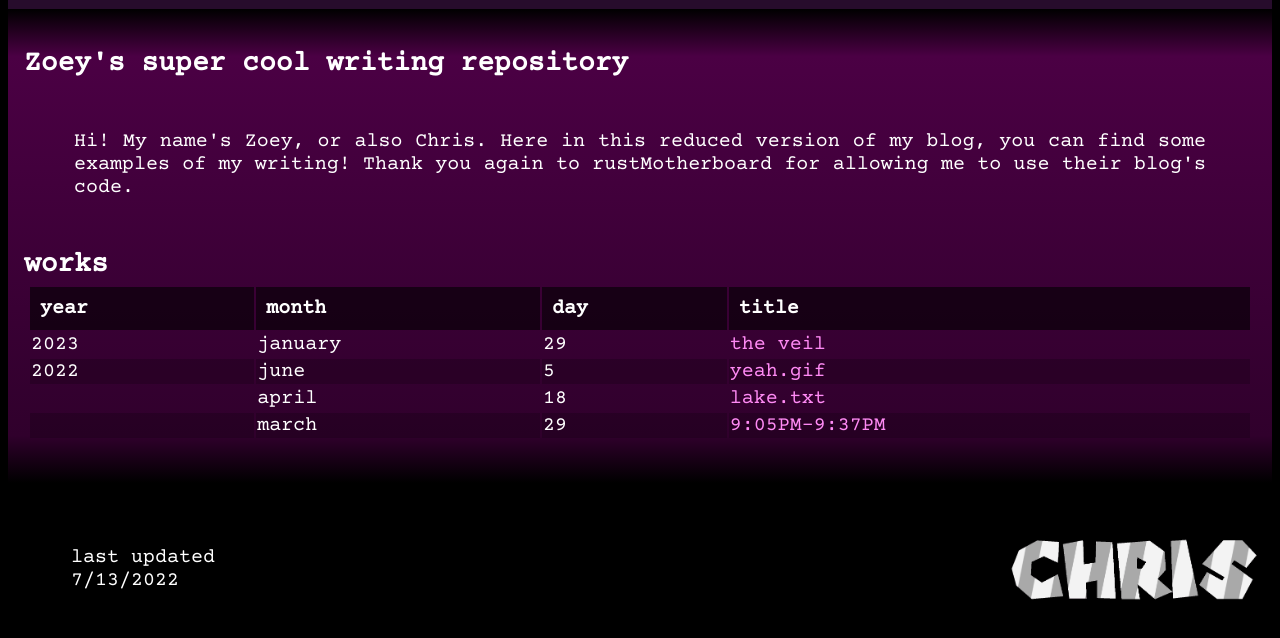
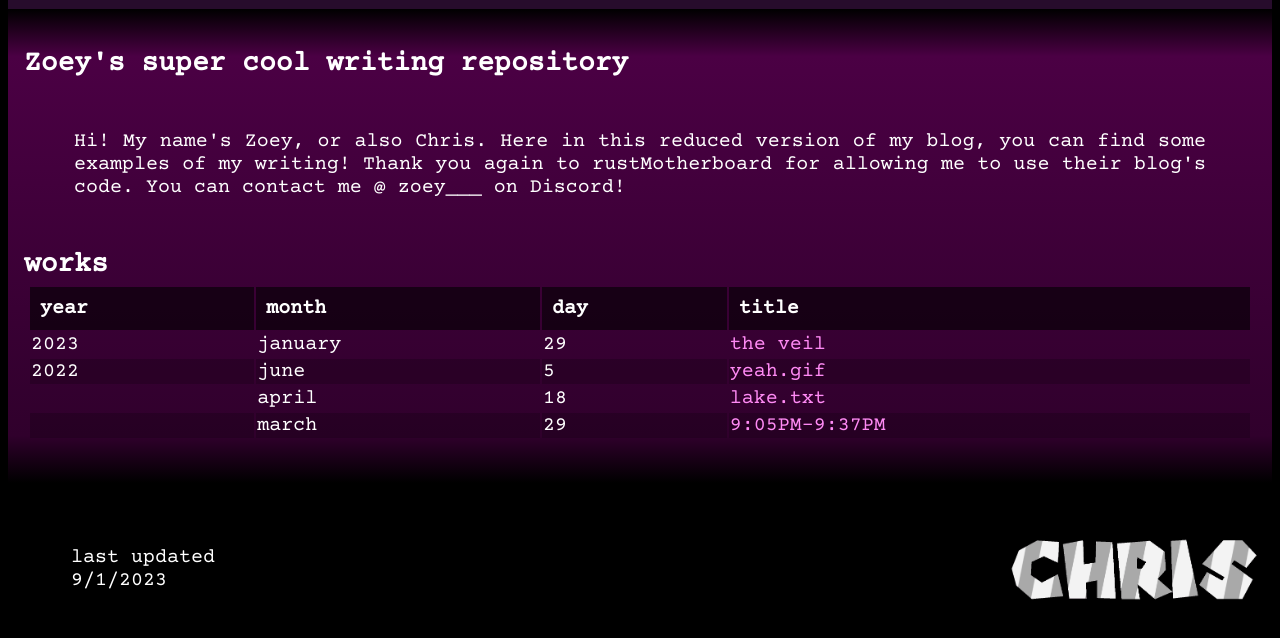
Before and after one commit to deadbeatChimblr/grubbyChimblr.github.io, a plain HTML site: page index.html in a window 1280 px wide. Shown: the part 92-730 px from the top of the page. Drawn offline with Linux system fonts and the light colour scheme.

Commit message:
added contact

```diff
--- a/footer.html
+++ b/footer.html
@@ -14,7 +14,7 @@
 <p class="footer">
     <table width="100%" class="borderless">
         <tr>
-            <td><p style="font-family: CourierPrime-Regular;">last updated<br>7/13/2022</p></td>
+            <td><p style="font-family: CourierPrime-Regular;">last updated<br>9/1/2023</p></td>
             <td><a href="/index.html"><img src="/assets/img/c_sm64_2_r.png" width="250px" style="float: right"></td>
         </tr>
     </table>
--- a/index.html
+++ b/index.html
@@ -16,7 +16,7 @@
 
     <h2>Zoey's super cool writing repository</h2>
 
-<p>Hi! My name's Zoey, or also Chris. Here in this reduced version of my blog, you can find some examples of my writing! Thank you again to rustMotherboard for allowing me to use their blog's code.</p>
+<p>Hi! My name's Zoey, or also Chris. Here in this reduced version of my blog, you can find some examples of my writing! Thank you again to rustMotherboard for allowing me to use their blog's code. You can contact me @ zoey___ on Discord!</p>
 
 <h2>works</h2>
 
```
